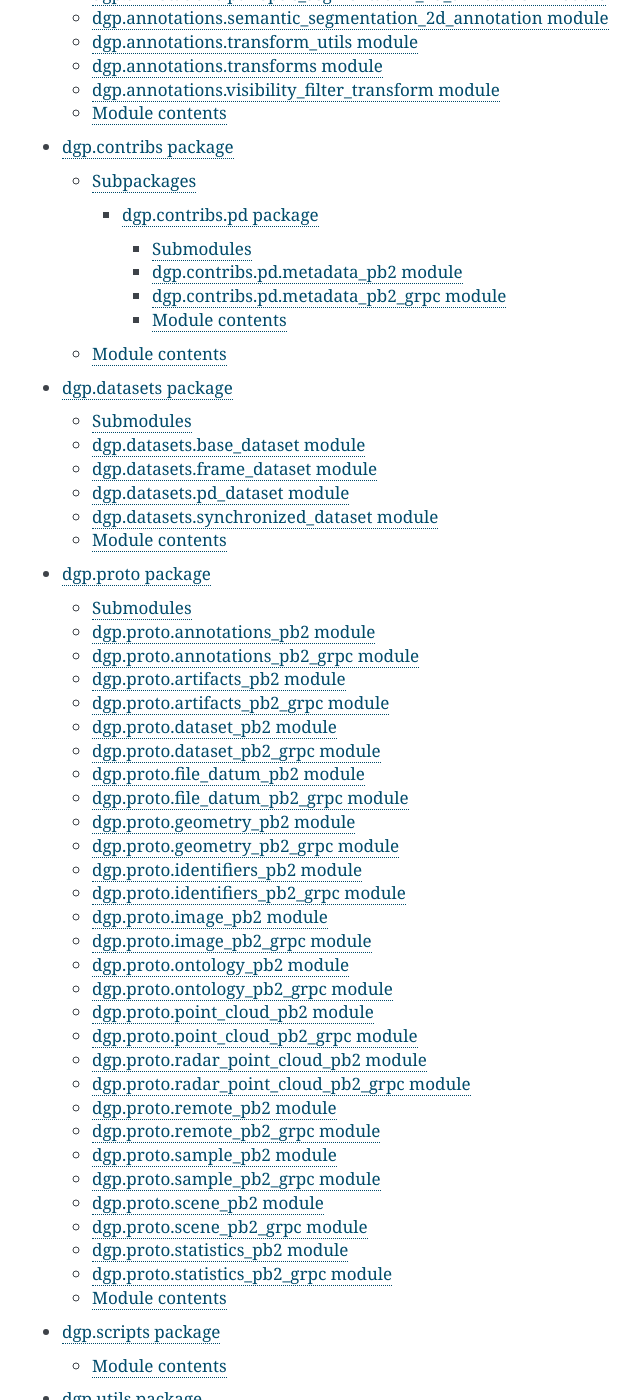
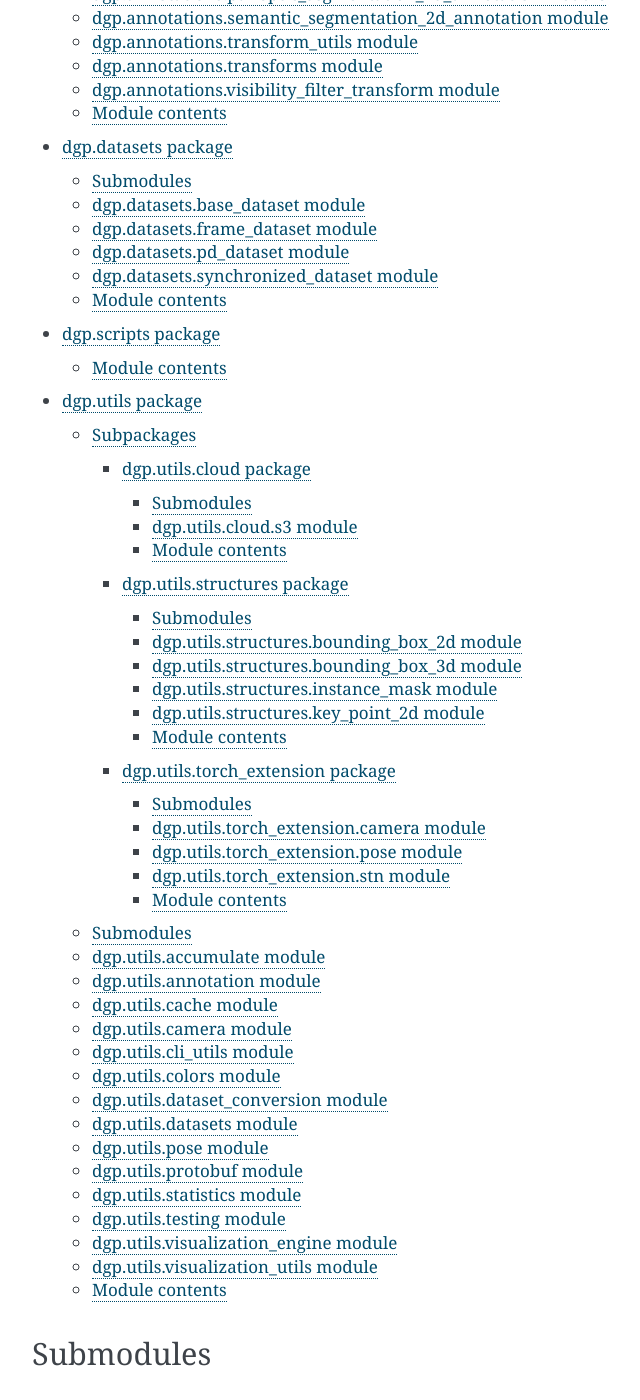
Before and after one commit to TRI-ML/dgp, a Sphinx documentation site: the page built from docs/source/dgp.rst, in a window 1280 px wide and 1400 px high, scrolled down 386 px. Shown: the whole window, without its empty margins (388-1028 px from the left). Built offline with Sphinx 7.4.7, drawn with Linux system fonts in a browser that asks for light colours.

```diff
--- a/docs/source/conf.py
+++ b/docs/source/conf.py
@@ -39,7 +39,8 @@ templates_path = ['_templates']
 # List of patterns, relative to source directory, that match files and
 # directories to ignore when looking for source files.
 # This pattern also affects html_static_path and html_extra_path.
-exclude_patterns = []
+# Currently, excludes all autogen files
+exclude_patterns = ['**/*pb2_grpc.py', '**/*_pb2.py']
 
 # -- Options for HTML output -------------------------------------------------
 
--- a/docs/source/dgp.rst
+++ b/docs/source/dgp.rst
@@ -8,9 +8,7 @@ Subpackages
    :maxdepth: 4
 
    dgp.annotations
-   dgp.contribs
    dgp.datasets
-   dgp.proto
    dgp.scripts
    dgp.utils
 
```
Also changed, not shown: 1 other file.
